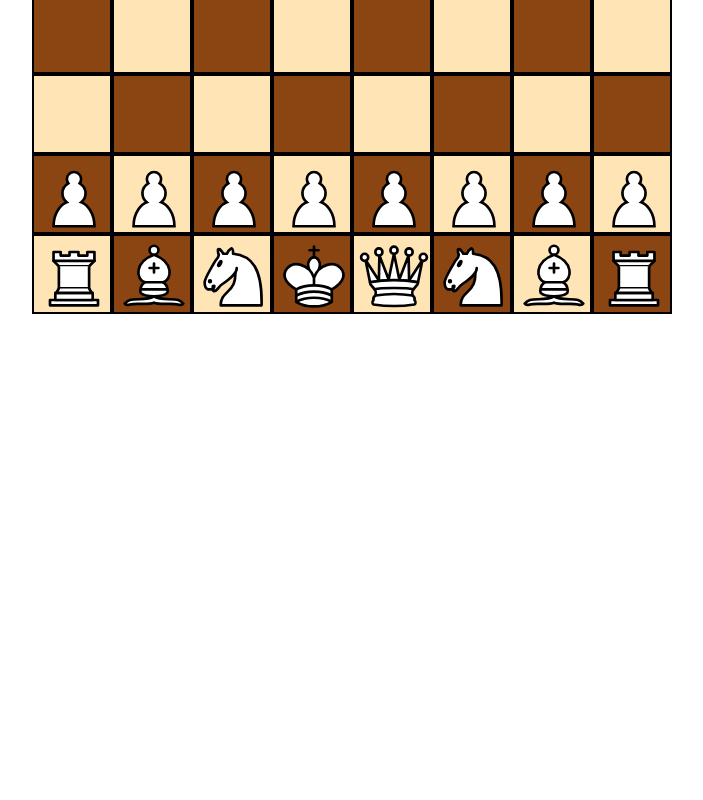
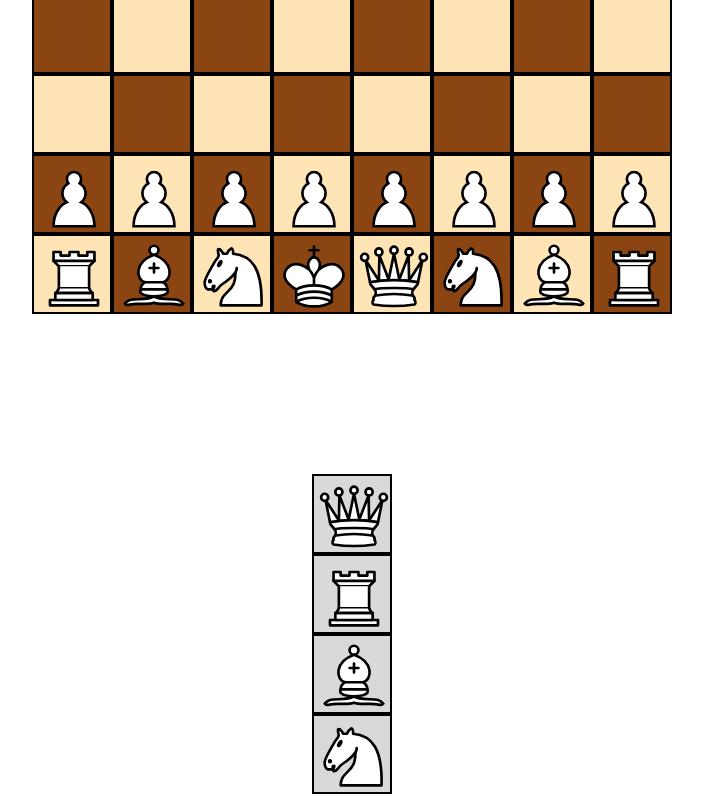
Before and after one commit to quichey/Chess-React, a React (Create React App) app: page / in a window 1280 px wide. Shown: the part 388-1188 px from the top of the page, without its empty margins (288-991 px from the left). Before the commit the page ends 862 px from the top, so only its background shows below. Built offline with nearby package versions, Linux system fonts and the light colour scheme.

Commit message:
pawn upgrade div renders ok

```diff
--- a/src/components/Game.tsx
+++ b/src/components/Game.tsx
@@ -2,6 +2,7 @@ import React from "react";
 import { w3cwebsocket as W3CWebSocket } from "websocket";
 
 import { Board } from "./Board";
+import { PawnUpgrade } from "./PawnUpgrade";
 
 //const client = new W3CWebSocket("ws://localhost:8999");
 
@@ -47,6 +48,7 @@ export const Game = () => {
                 Send message
             </button>
             <Board client={client} />
+            <PawnUpgrade player="White" />
         </React.Fragment>
     );
 };
--- /dev/null
+++ b/src/components/PawnUpgrade.tsx
@@ -0,0 +1,48 @@
+import React from "react";
+import { Player } from "../util/SquareUtil";
+
+import { svgs } from "./pieces/Piece";
+
+type PawnUpgradeProps = {
+    player: Player;
+};
+
+export const PawnUpgrade = ({ player }: PawnUpgradeProps) => {
+    const optionsGridCss = {
+        display: "grid",
+        gridTemplateColumns: "80px",
+        //gridTemplateColumns: "120px 120px 120px",
+        gridTemplateRows: "80px 80px 80px 80px",
+        justifyContent: "center",
+        height: "320px",
+    };
+
+    const boxCss = {
+        backgroundColor: "#d9d9d9",
+        border: "2px solid black",
+    };
+    const divs: React.ReactNode[] = [];
+
+    for (var key in svgs) {
+        var el = svgs[key];
+        if (
+            key.includes(player) &&
+            !key.includes("Pawn") &&
+            !key.includes("King")
+        ) {
+            divs.push(
+                <div
+                    key={key}
+                    style={{
+                        ...boxCss,
+                    }}
+                    onClick={(ev: any) => {}}
+                >
+                    <img width="80px" height="80px" src={el} alt="test"></img>
+                </div>
+            );
+        }
+    }
+
+    return <div style={optionsGridCss}>{divs}</div>;
+};
--- a/src/components/pieces/Piece.tsx
+++ b/src/components/pieces/Piece.tsx
@@ -33,7 +33,7 @@ import { getValidSquaresPawn } from "./Pawn";
 import { getValidSquaresKing } from "./King";
 import { filterValidSquaresWithCheck } from "../../util/Check";
 
-const svgs: any = {
+export const svgs: any = {
     King_Black: King_Black,
     Queen_Black: Queen_Black,
     Pawn_Black: Pawn_Black,
```
